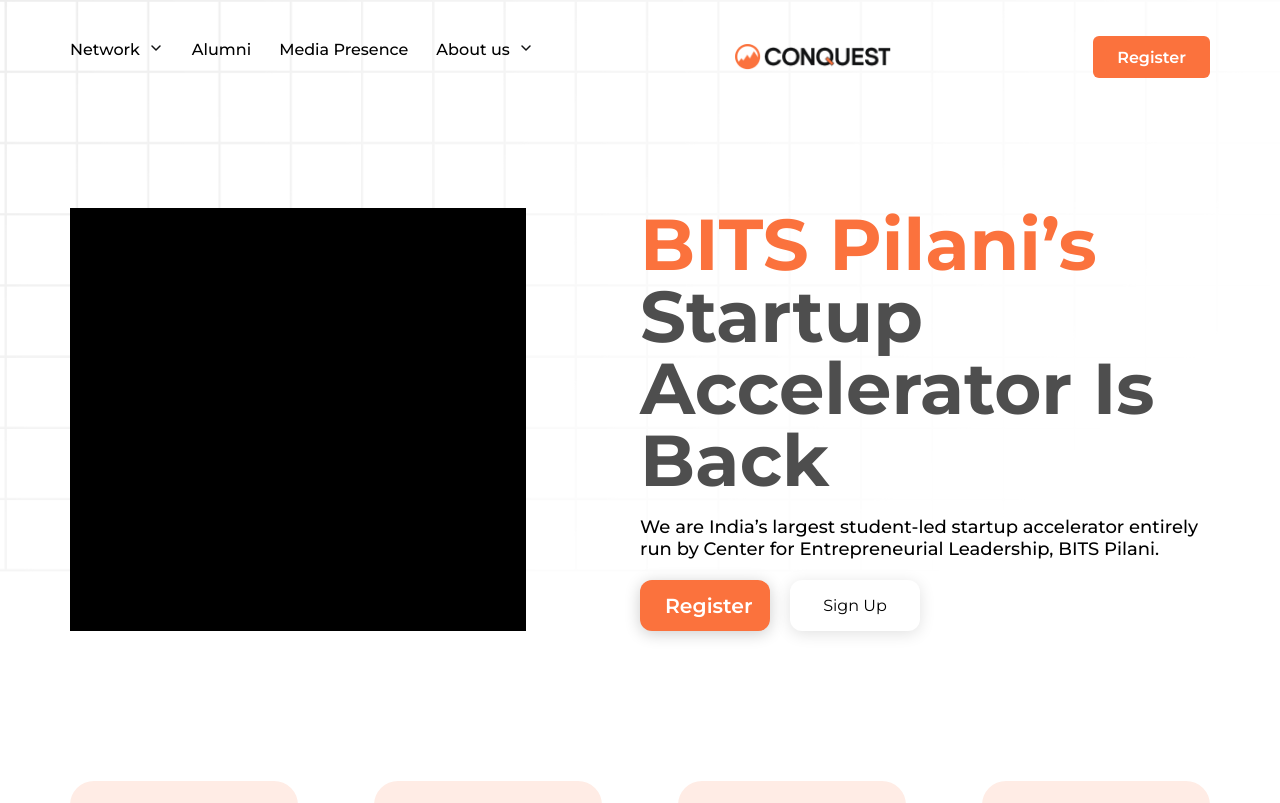
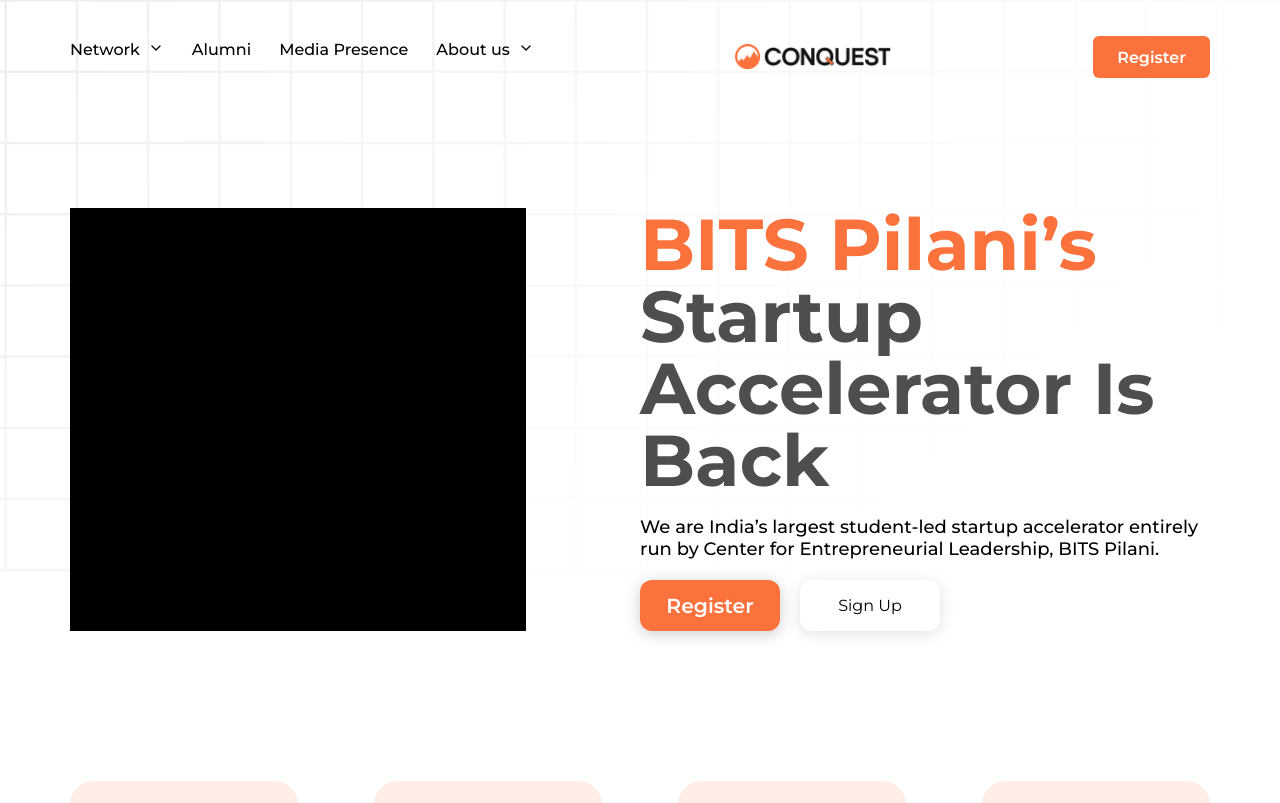
Before and after one commit to dvm-bitspilani/cel-conquest-2024, a React (Vite) app: page / in a window 1280 px wide. Shown: the top 803 px of the page. Built offline with nearby package versions, Linux system fonts and the light colour scheme.

Commit message:
fix: center text in register button

```diff
--- a/src/routes/Landing/LandingPage.module.scss
+++ b/src/routes/Landing/LandingPage.module.scss
@@ -43,7 +43,7 @@
         display: flex;
         gap: 20px;
         .register {
-          width: 130px;
+          width: 140px;
           border: none;
           padding: 13px 25px;
           border-radius: 12px;
@@ -58,7 +58,7 @@
           }
         }
         .signUp {
-          width: 130px;
+          width: 140px;
           border: none;
           padding: 13px 25px;
           border-radius: 12px;
```
